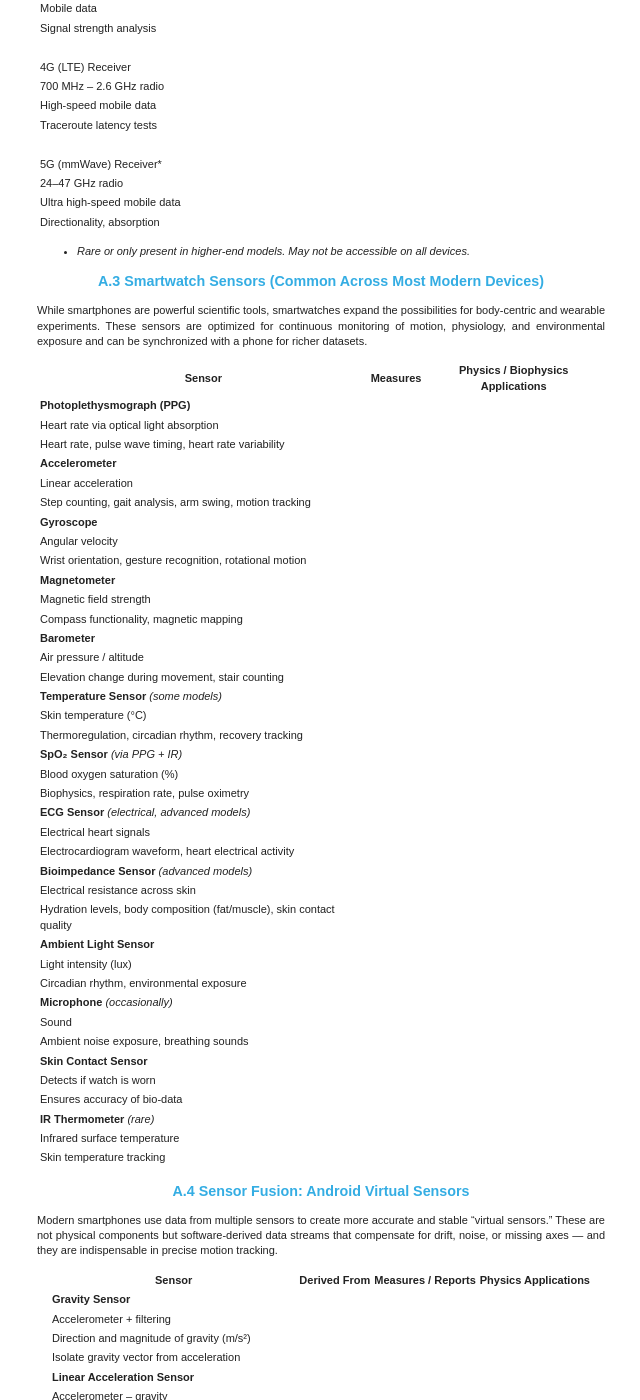
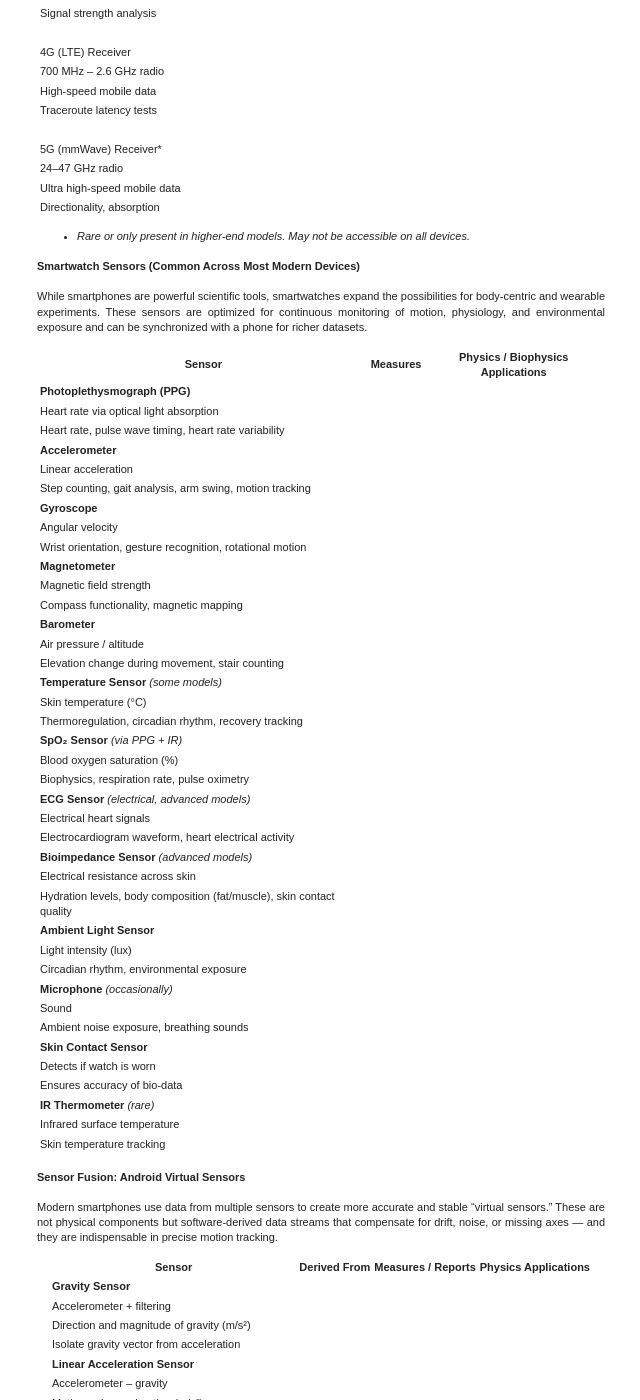
Before and after one commit to rplano/sphysix, a Jekyll site: the page built from chapters/A_Sensors.md, in a window 1280 px wide and 1400 px high, scrolled down 3053 px. Shown: the whole window, without its empty margins (319-959 px from the left). Built offline with Jekyll 4.4.1, drawn with Linux system fonts in a browser that asks for light colours; our own code applies the rules of GitHub Pages for plain Markdown files; some of the changed text lies outside the part shown.

Commit message:
Update A_Sensors.md

```diff
--- a/chapters/A_Sensors.md
+++ b/chapters/A_Sensors.md
@@ -167,7 +172,7 @@
  * *Rare or only present in higher-end models. May not be accessible on all devices.*
 
 
-## A.3 Smartwatch Sensors (Common Across Most Modern Devices)
+#### Smartwatch Sensors (Common Across Most Modern Devices)
 
 While smartphones are powerful scientific tools, smartwatches expand the possibilities for body-centric and wearable experiments. These sensors are optimized for continuous monitoring of motion, physiology, and environmental exposure and can be synchronized with a phone for richer datasets.
 
@@ -214,7 +219,7 @@
  Skin temperature tracking |
 
 
-## A.4 Sensor Fusion: Android Virtual Sensors
+#### Sensor Fusion: Android Virtual Sensors
 
 Modern smartphones use data from multiple sensors to create more accurate and stable “virtual sensors.” These are not physical components but software-derived data streams that compensate for drift, noise, or missing axes — and they are indispensable in precise motion tracking.
 
```
Also changed, not shown: other parts of chapters/A_Sensors.md (+11 -6 lines).
